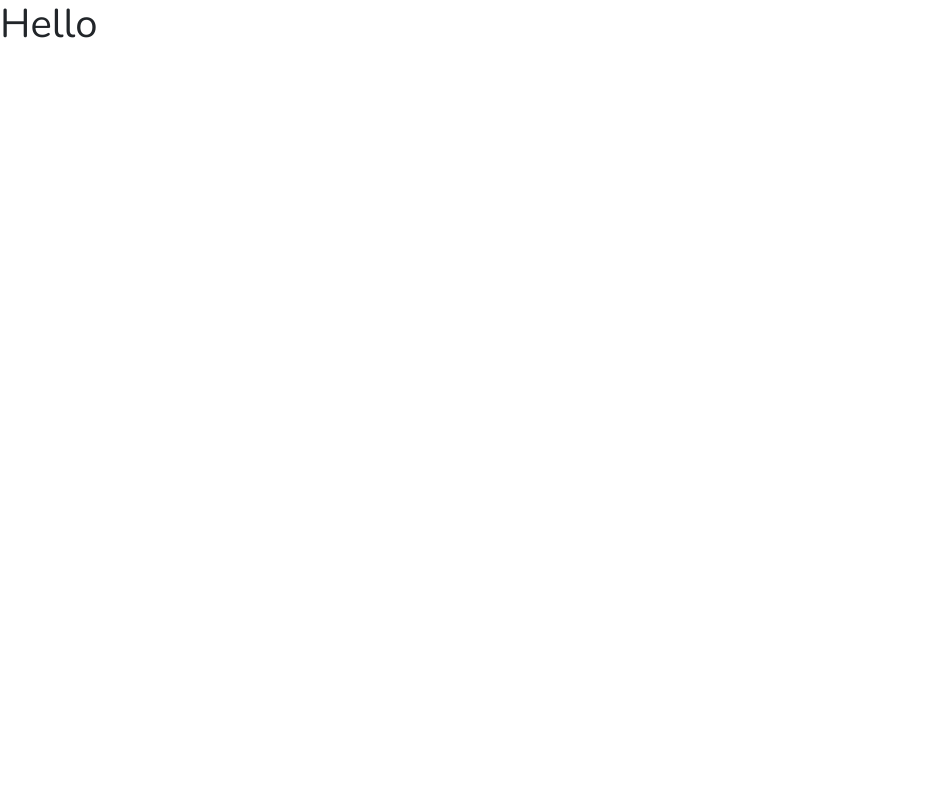
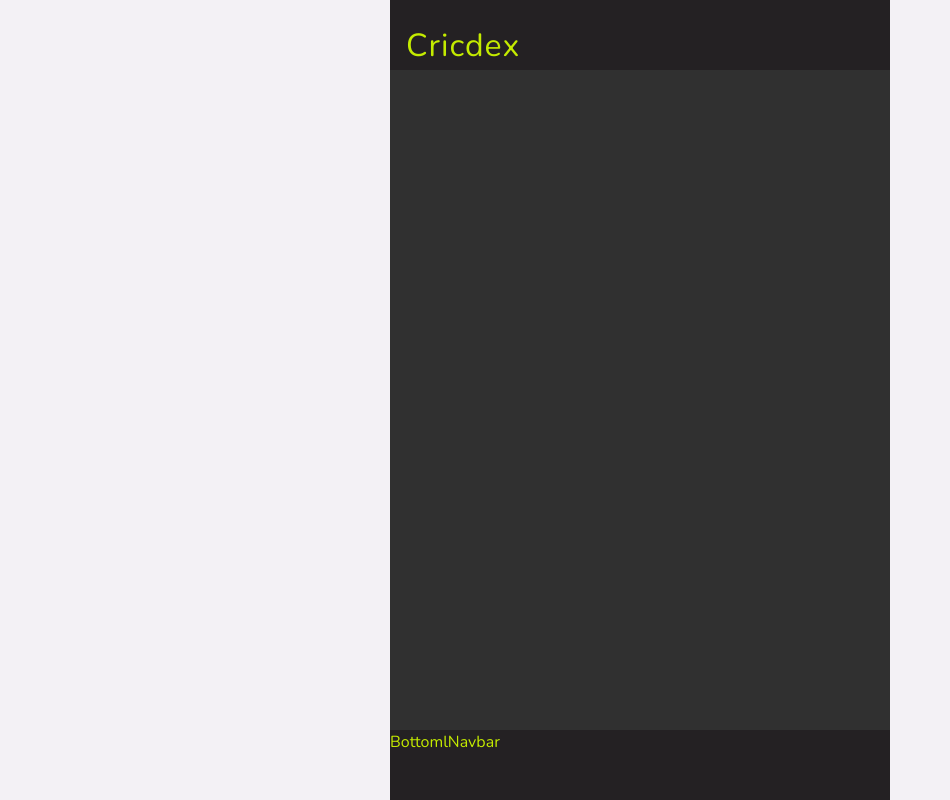
Before and after one commit to simran2348/Cricdex, a React (Create React App) app in the folder client/: page / in a window 1280 px wide. Shown: the whole page, without its empty margins (0-950 px from the left). Built offline with nearby package versions, Linux system fonts and the light colour scheme.

Commit message:
configuring themes

```diff
--- a/client/src/App.js
+++ b/client/src/App.js
@@ -1,5 +1,17 @@
+import { useContext } from 'react'
+import Header from './Components/Header'
+import BottomNavbar from './Components/BottomNavbar'
+import ThemeContext from './Context/ThemeContext'
+
 function App() {
-  return <h1>Hello</h1>
+  const { isDark } = useContext(ThemeContext)
+
+  return (
+    <div className='app-base-container' data-theme={!isDark && 'dark'}>
+      <Header />
+      <BottomNavbar />
+    </div>
+  )
 }
 
 export default App
--- /dev/null
+++ b/client/src/Components/BottomNavbar.jsx
@@ -0,0 +1,7 @@
+import React from 'react'
+
+function BottomlNavbar() {
+  return <div className='app-bottom-navigation-bar'>BottomlNavbar</div>
+}
+
+export default BottomlNavbar
--- /dev/null
+++ b/client/src/Components/Header.jsx
@@ -0,0 +1,11 @@
+import React from 'react'
+
+function Header() {
+  return (
+    <div className='app-header-bar px-3'>
+      <div className='app-header-title'>Cricdex</div>
+    </div>
+  )
+}
+
+export default Header
--- a/client/src/Context/ThemeContext.js
+++ b/client/src/Context/ThemeContext.js
@@ -1,6 +1,6 @@
 import React, { createContext, useState } from 'react'
 
-export const ThemeContext = createContext()
+const ThemeContext = createContext()
 
 export const ThemeProvider = ({ children }) => {
   const [isDark, setIsDark] = useState(false)
@@ -20,3 +20,5 @@ export const ThemeProvider = ({ children }) => {
     </ThemeContext.Provider>
   )
 }
+
+export default ThemeContext
--- a/client/src/Themes/darkTheme.css
+++ b/client/src/Themes/darkTheme.css
@@ -1,3 +1,8 @@
 [data-theme='dark'] {
-    --theme-base-color: rgb(0, 234, 255);
+    --theme-base: #cacaca;
+    --theme-content-background: #303030;
+    --theme-text: #c4eb00;
+    --theme-spinner: #c4eb00;
+    --theme-header: #242123;
+    --theme-footer: #242123;
 }
--- a/client/src/Themes/lightTheme.css
+++ b/client/src/Themes/lightTheme.css
@@ -1,3 +1,8 @@
 :root {
-    --theme-base-color: #dca54c;
+    --theme-base: #f3f1f5;
+    --theme-content-background: #034d50;
+    --theme-text: #6adac2;
+    --theme-spinner: #6adac2;
+    --theme-header: #033335;
+    --theme-footer: #033335;
 }
--- a/client/src/index.css
+++ b/client/src/index.css
@@ -1,15 +1,16 @@
 body {
   font-family: 'Nunito', sans-serif;
+  background-color: var(--theme-base);
 }
 
 .spinner-backdrop {
-  height: 50vh;
+  height: 100vh;
   width: 100vw;
   background: rgba(0, 0, 0, 0.7);
 }
 
 .spinner {
-  height: 50vh;
+  height: 100vh;
   width: 100vw;
   background: rgba(0, 0, 0, 0.7);
   text-align: center;
@@ -25,9 +26,9 @@ body {
   height: 64px;
   margin: 8px;
   border-radius: 50%;
-  border: 6px solid var(--theme-base-color);
-  border-color: var(--theme-base-color) transparent
-    var(--theme-base-color) transparent;
+  border: 6px solid var(--theme-spinner);
+  border-color: var(--theme-spinner) transparent
+    var(--theme-spinner) transparent;
   animation: spinnerAction 1.2s linear infinite;
 }
 
@@ -40,3 +41,43 @@ body {
     transform: rotate(360deg);
   }
 }
+
+.app-base-container{
+  max-width: 500px;
+  width: 100%;
+  margin: auto;
+  position: relative;
+  height: 100vh;
+  background: var(--theme-content-background);
+  }
+
+.app-header-bar{
+  display: flex;
+  align-items: flex-end;
+  width: 100%;
+  height: 70px;
+  position: absolute;
+  top: 0;
+  left: 0;
+  right: 0;
+  background: var(--theme-header);
+  z-index: 9999;
+}
+
+.app-header-title{
+color: var(--theme-text);
+font-size: 2rem;
+letter-spacing: 1px;
+}
+
+.app-bottom-navigation-bar {
+  width: 100%;
+  height: 70px;
+  position: absolute;
+  bottom: 0;
+  left: 0;
+  right: 0;
+  background: var(--theme-footer);
+  color: var(--theme-text);
+  z-index: 9999;
+}
```
